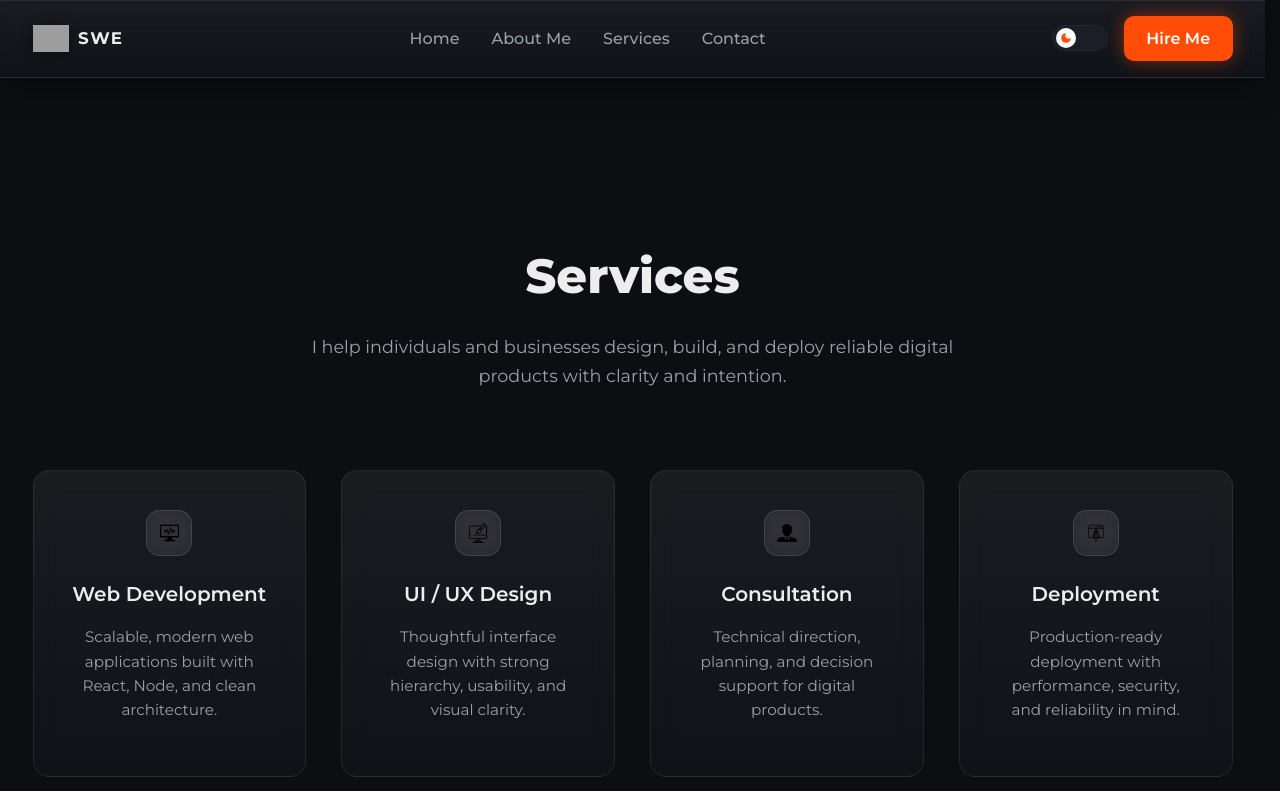
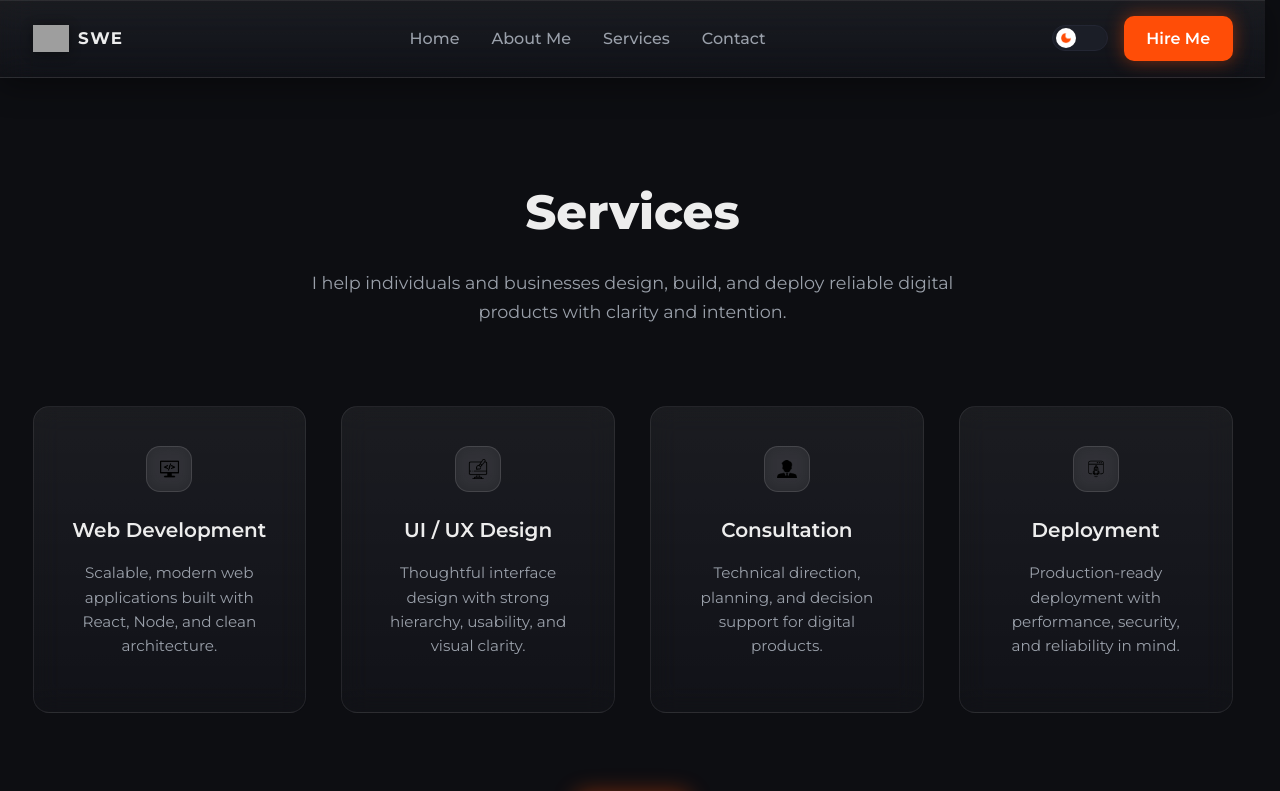
Before and after one commit to Eroh-Maro/portfolio, a React (Vite) app: page /ServicesPage in a window 1280 px wide. Shown: the top 791 px of the page. Built offline with nearby package versions, Linux system fonts and the light colour scheme; grey boxes are pictures that could not be loaded; a web font is replaced by a local one.

Commit message:
reduced services page padding top

```diff
--- a/src/pages/ServicesPage.css
+++ b/src/pages/ServicesPage.css
@@ -4,7 +4,7 @@
 
 .services-page {
   min-height: 100vh;
-  padding-top: 8rem; /* clears sticky navbar */
+  padding-top: 4rem; /* clears sticky navbar */
   padding-bottom: 6rem;
 }
 
```
